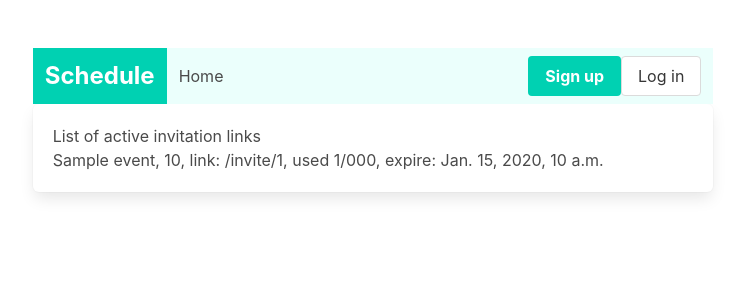
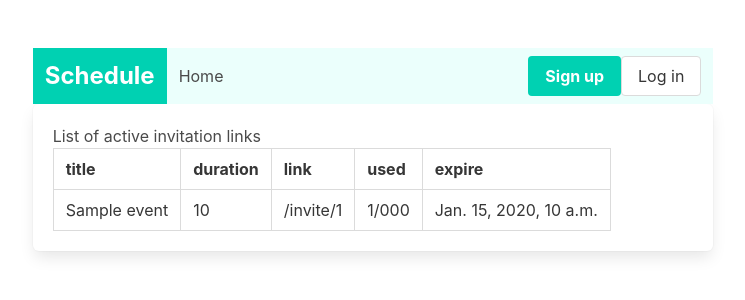
Before and after one commit to nvp85/schedule, a Django app: template templates/invitations_list.html in a window 1280 px wide. Shown: the top 300 px of the page, without its empty margins (267-1012 px from the left). Run offline with Django 3.2, Linux system fonts and the light colour scheme; the template is opened without the code that fills it: most values are stand-ins (such as "Sample title", 1, 10 or a date in 2020).

Commit message:
better style for the invitation_list.html

```diff
--- a/templates/invitations_list.html
+++ b/templates/invitations_list.html
@@ -4,11 +4,26 @@
 {% block content %}
 {% if invites_list %}
 <h2>List of active invitation links</h2>
-<ul>
+<table class="table is-bordered">
+    <tr>
+    <th>title</th>
+    <th>duration</th>
+    <th>link</th>
+    <th>used</th>
+    <th>expire</th>
+    </tr>
     {% for el in invites_list %}
-    <li>{{ el.event.title }}, {{ el.event.duration }}, link: /invite/{{ el.uuid }},
-        used {{ el.uses_counter }}/{{ el.max_number_of_uses }}, expire: {{ el.expiration_time }}</li>
+    <tr>
+
+        <td>{{ el.event.title }}</td>
+        <td>{{ el.event.duration }}</td>
+        <td>/invite/{{ el.uuid }}</td>
+        <td>{{ el.uses_counter }}/{{ el.max_number_of_uses }}</td>
+        <td>{{ el.expiration_time }}</td>
+
+    </tr>
     {% endfor %}
-</ul>
+</table>
+
 {% endif %}
 {% endblock %}
```
